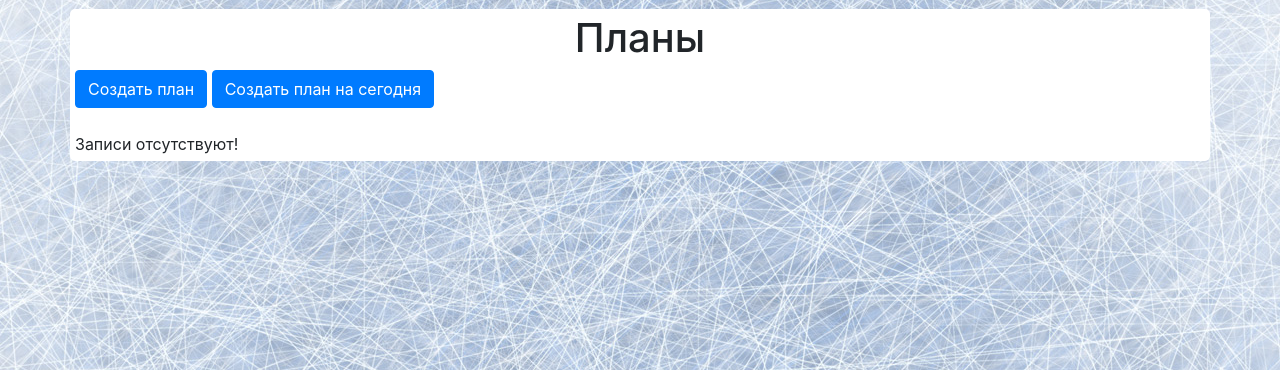
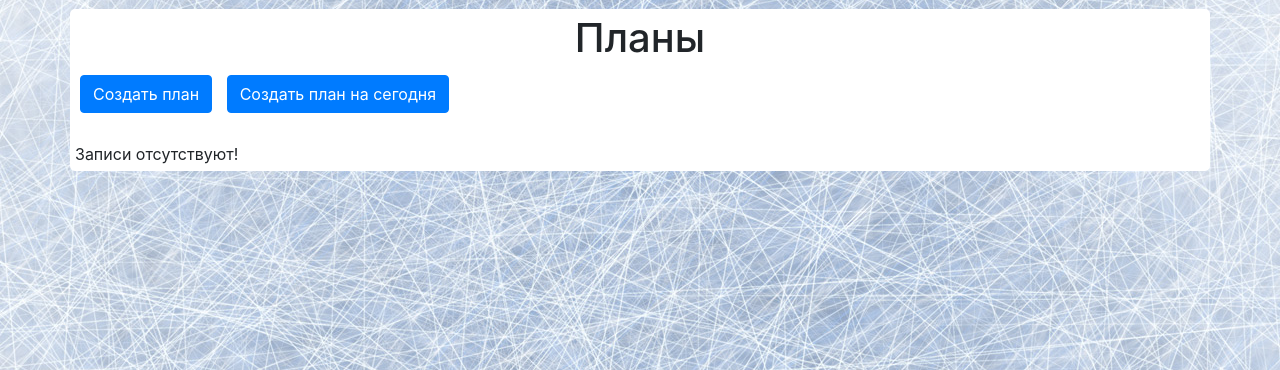
Before and after one commit to suph4rd/NB4444, a Django app: page /plan/list/ in a window 1280 px wide. Shown: the part 51-421 px from the top of the page. Run offline with Django 3.2, Linux system fonts and the light colour scheme; data that the repository does not hold is empty; parts of the project's set-up code (start-up, migrations or seed data) failed here and were passed over; some libraries are stand-ins or nearby versions.

Commit message:
feat: fix styles

```diff
--- a/templates/pages/plan/list.html
+++ b/templates/pages/plan/list.html
@@ -1,6 +1,12 @@
 {% extends 'base.html' %}
 {% block content %}
-    <h1 style="text-align:center;">Планы</h1>
+    <style>
+        .btn.btn-primary {
+            margin: 5px;
+        }
+    </style>
+
+    <h1 class="text-center">Планы</h1>
     <div class="mb-4">
         <a class="btn btn-primary" href="{% url 'plan_create' %}">Создать план</a>
         <a class="btn btn-primary" href="{% url 'plan_today_create' %}">Создать план на сегодня</a>
```
